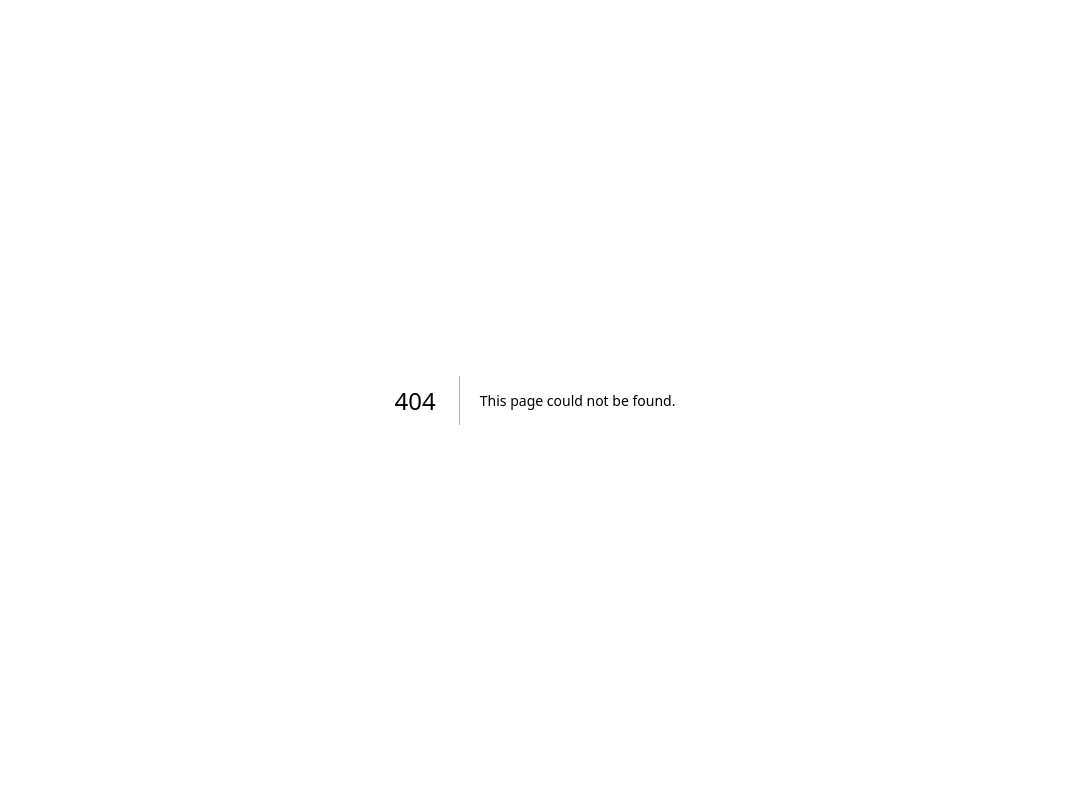
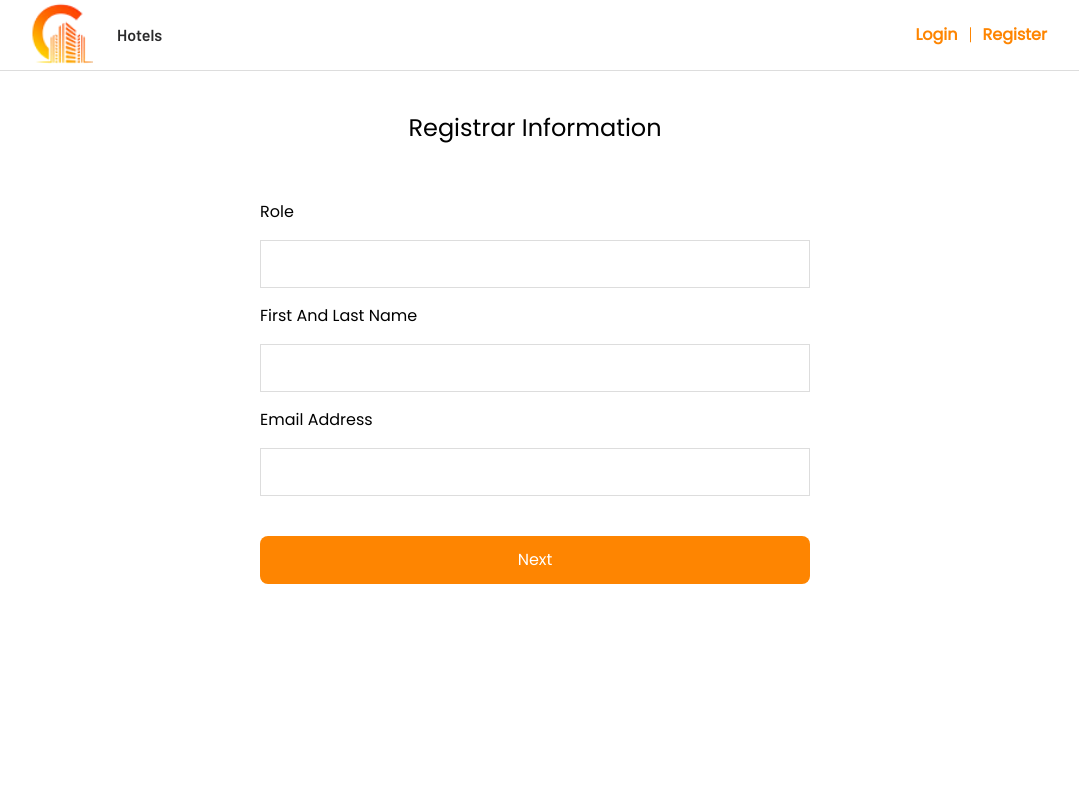
Before and after one commit to just-midemichael/ch-fe2, a Next.js app: page /hotel-reg-info in a window 1280 px wide. Before the commit this address had no page. Shown: the top 800 px of the page, without its empty margins (105-1184 px from the left). Built offline with nearby package versions, Linux system fonts and the light colour scheme.

Commit message:
feat: hotel registrar information

```diff
--- /dev/null
+++ b/src/pages/hotel-reg-info.tsx
@@ -0,0 +1,35 @@
+import type { FormEvent } from "react";
+import Button from "@/components/shared/button/Button";
+import Input from "@/components/shared/input/Input";
+import Main from "@/layout/main/Main";
+import Navbar from "@/components/shared/navbar/Navbar";
+
+export default function HotelRegInfo() {
+  const handleSubmit = (event: FormEvent) => {
+    event.preventDefault();
+  };
+  return (
+    <Main>
+      <Navbar />
+      <div className="mt-[80px] flex flex-col items-center justify-center">
+        <h1 className="text-2xl">Registrar Information</h1>
+        <form onSubmit={handleSubmit}>
+          <div className="w-50 mt-10">
+            <Input label="Role" name="role" />
+            <Input label="First And Last Name" name="name" />
+            <Input label="Email Address" name="email" />
+          </div>
+
+          <Button
+            className="mt-10 w-[550px]"
+            type="submit"
+            color="primary"
+            size="lg"
+          >
+            Next
+          </Button>
+        </form>
+      </div>
+    </Main>
+  );
+}
```
